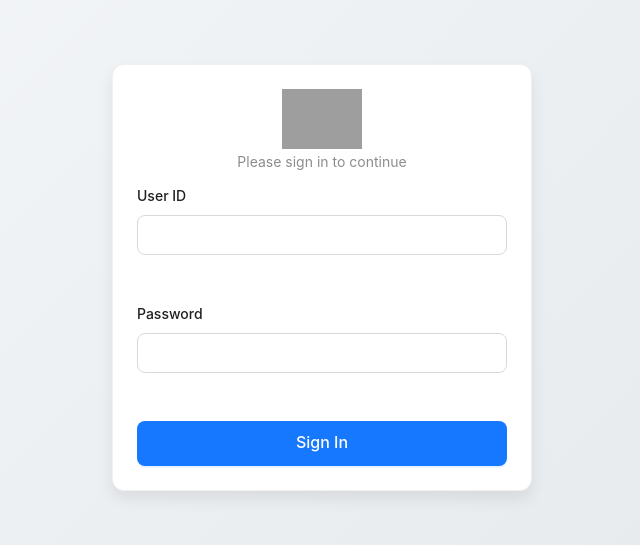
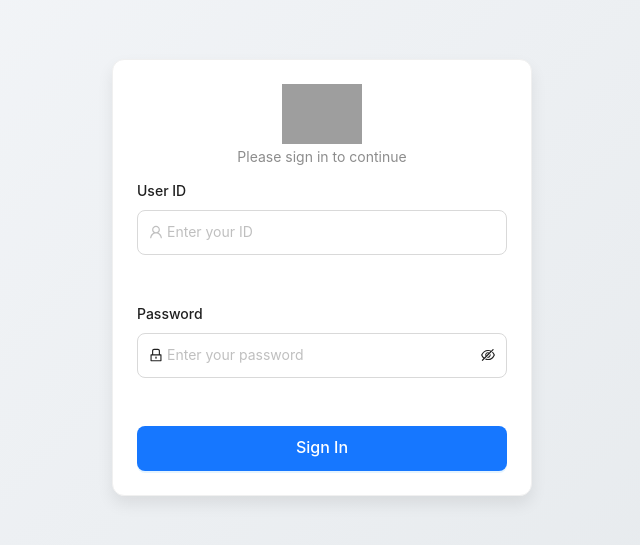
Before and after one commit to NaimurAlltime/university-management-client, a React (Vite) app: page /login in a window 1280 px wide. Shown: the part 123-668 px from the top of the page, without its empty margins (318-958 px from the left). Built offline with nearby package versions, Linux system fonts and the light colour scheme; grey boxes are pictures that could not be loaded.

Commit message:
password visible and unvisible functionality added

```diff
--- a/src/components/form/PHInput.tsx
+++ b/src/components/form/PHInput.tsx
@@ -1,16 +1,22 @@
-import { Form, Input } from 'antd';
-import { Controller } from 'react-hook-form';
+import type React from "react"
+import { Form, Input } from "antd"
+import { Controller } from "react-hook-form"
 
 type TInputProps = {
-  type: string;
-  name: string;
-  label?: string;
-  disabled?: boolean;
-};
+  type: string
+  name: string
+  label?: string
+  disabled?: boolean
+  prefix?: React.ReactNode
+  suffix?: React.ReactNode
+  placeholder?: string
+  size?: "large" | "middle" | "small"
+  style?: React.CSSProperties
+}
 
-const PHInput = ({ type, name, label, disabled }: TInputProps) => {
+const PHInput = ({ type, name, label, disabled, prefix, suffix, placeholder, style  }: TInputProps) => {
   return (
-    <div style={{ marginBottom: '20px' }}>
+    <div style={{ marginBottom: "20px" }}>
       <Controller
         name={name}
         render={({ field }) => (
@@ -19,14 +25,18 @@ const PHInput = ({ type, name, label, disabled }: TInputProps) => {
               {...field}
               type={type}
               id={name}
-              size="large"
+              size="middle"
               disabled={disabled}
+              prefix={prefix}
+              suffix={suffix}
+              placeholder={placeholder}
+              style={style}
             />
           </Form.Item>
         )}
       />
     </div>
-  );
-};
+  )
+}
 
-export default PHInput;
+export default PHInput
--- a/src/pages/Login.tsx
+++ b/src/pages/Login.tsx
@@ -1,5 +1,5 @@
 import { Button, Card, Form, Row, Typography } from "antd"
-import { UserOutlined, LockOutlined } from "@ant-design/icons"
+import { UserOutlined, LockOutlined, EyeOutlined, EyeInvisibleOutlined } from "@ant-design/icons"
 import type { FieldValues } from "react-hook-form"
 import { useNavigate } from "react-router-dom"
 import { toast } from "sonner"
@@ -10,10 +10,12 @@ import { type TUser, setUser } from "../redux/features/auth/authSlice"
 import { verifyToken } from "../utils/verifyToken"
 import PHForm from "../components/form/PHForm"
 import PHInput from "../components/form/PHInput"
+import { useState } from "react"
 
 export default function Login() {
   const navigate = useNavigate()
   const dispatch = useAppDispatch()
+  const [passwordVisible, setPasswordVisible] = useState(false)
 
   const defaultValues = {
     userId: "",
@@ -101,10 +103,15 @@ export default function Login() {
 
           <Form.Item label="Password" labelCol={{ span: 24 }} wrapperCol={{ span: 24 }} style={{ marginBottom: 24 }}>
             <PHInput
-              type="password"
+             type={passwordVisible ? "text" : "password"}
               name="password"
               placeholder="Enter your password"
-              prefix={<LockOutlined style={{ color: "#bfbfbf" }} />}
+              prefix={<LockOutlined className="input-icon" />}
+              suffix={
+                <span onClick={() => setPasswordVisible(!passwordVisible)} className="password-toggle">
+                  {passwordVisible ? <EyeOutlined /> : <EyeInvisibleOutlined />}
+                </span>
+              }
               style={{
                 height: 45,
                 borderRadius: 8,
```
